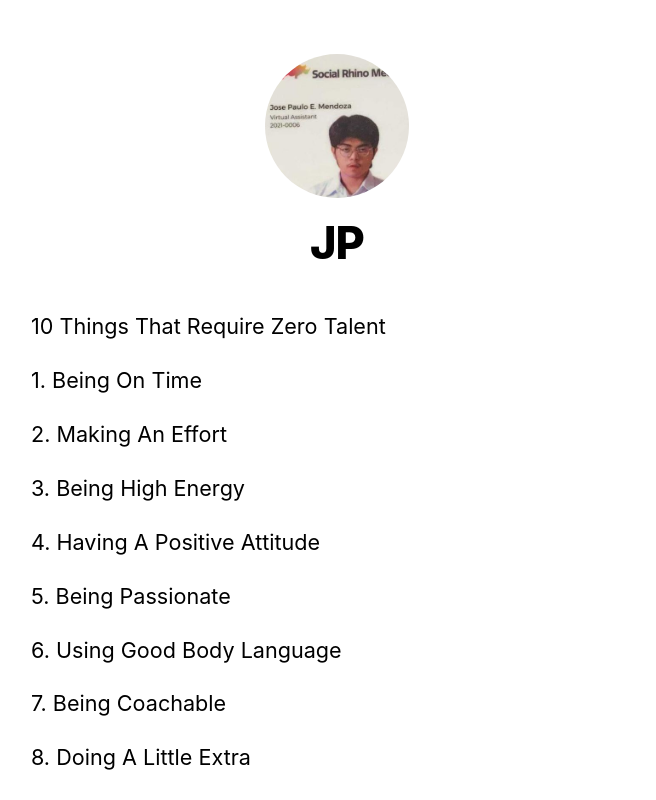
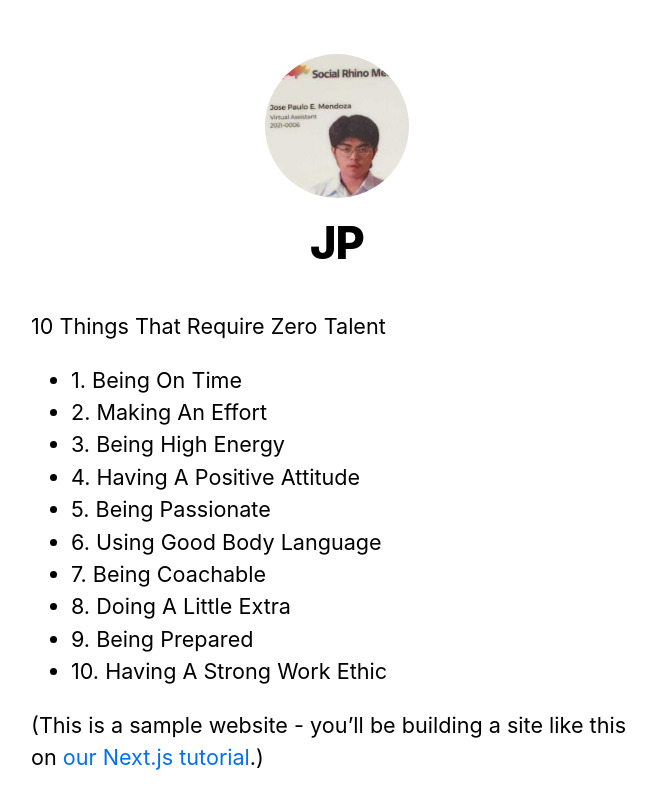
Before and after one commit to jpjpjp8/prelimexam, a Next.js app: page / in a window 1280 px wide. Shown: the top 800 px of the page, without its empty margins (303-959 px from the left). Built offline with nearby package versions, Linux system fonts and the light colour scheme.

Commit message:
Update indexqqq.js

```diff
--- a/pages/index.js
+++ b/pages/index.js
@@ -12,16 +12,18 @@
 
 <p>10 Things That Require Zero Talent</p>
 
-<p>1. Being On Time</p>
-<p>2. Making An Effort</p>
-<p>3. Being High Energy</p>
-<p>4. Having A Positive Attitude</p>
-<p>5. Being Passionate</p>
-<p>6. Using Good Body Language</p>
-<p>7. Being Coachable</p>
-<p>8. Doing A Little Extra</p>
-<p>9. Being Prepared</p>
-<p>10. Having A Strong Work Ethic</p>
+<ul>
+<li>1. Being On Time</li>
+<li>2. Making An Effort</li>
+<li>3. Being High Energy</li>
+<li>4. Having A Positive Attitude</li>
+<li>5. Being Passionate</li>
+<li>6. Using Good Body Language</li>
+<li>7. Being Coachable</li>
+<li>8. Doing A Little Extra</li>
+<li>9. Being Prepared</li>
+<li>10. Having A Strong Work Ethic</li>
+    </ul>
 
         <p>
           (This is a sample website - you’ll be building a site like this on{' '}
```
